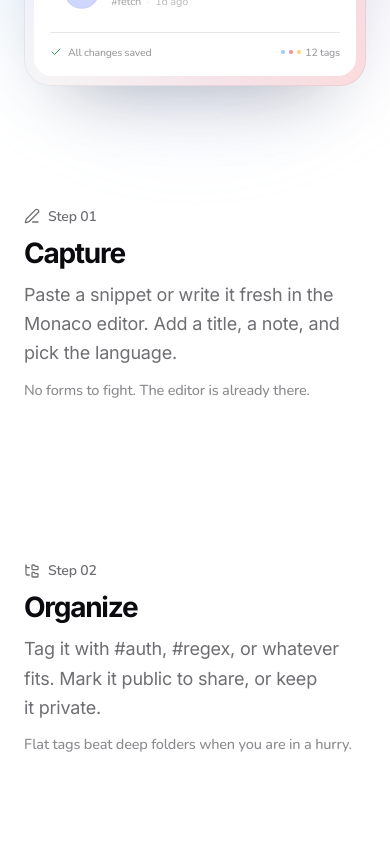
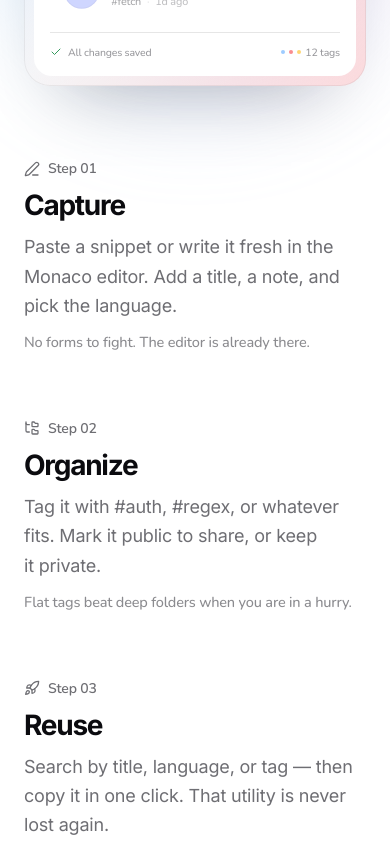
Before and after one commit to Anos714/CodeVault, a Next.js app in the folder frontend/: page / in a window 390 px wide. Shown: the part 5140-5984 px from the top of the page. Built offline with nearby package versions, Linux system fonts and the light colour scheme; no server answers.

Commit message:
fix(landing): remove the tall min-height on stacked steps

```diff
--- a/frontend/src/components/sections/how-it-works.tsx
+++ b/frontend/src/components/sections/how-it-works.tsx
@@ -274,7 +274,9 @@ export function HowItWorks() {
                       chapterRefs.current[index] = node;
                     }}
                     className={cn(
-                      "relative flex min-h-[42vh] flex-col justify-center py-8 transition-opacity duration-500 lg:min-h-[56vh]",
+                      // the tall chapters only exist to give the pinned visual
+                      // room to scroll past; stacked they would be dead space
+                      "relative flex flex-col justify-center py-8 transition-opacity duration-500 lg:min-h-[56vh]",
                       active === index ? "opacity-100" : "lg:opacity-45",
                     )}
                   >
```
